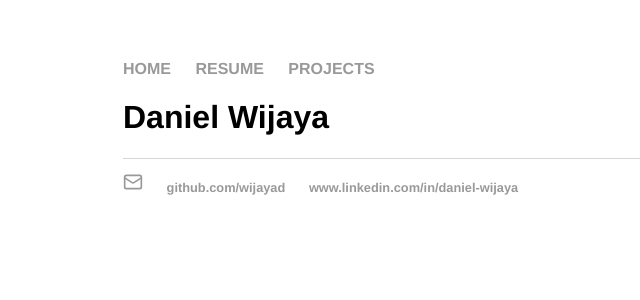
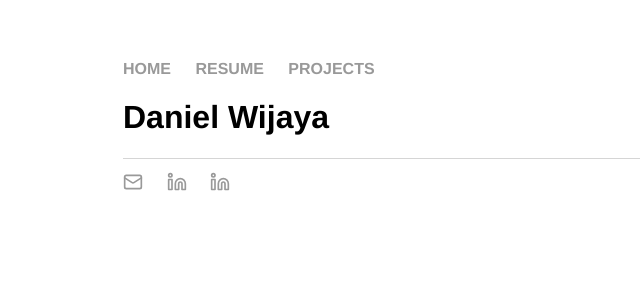
Before and after one commit to wijayad/wijayad.github.io, a Jekyll site: the page built from index.html, in a window 1280 px wide. Shown: the top 300 px of the page, without its empty margins (69-709 px from the left). Built offline with Jekyll 4.4.1, drawn with Linux system fonts in a browser that asks for light colours.

Commit message:
Update default.html

```diff
--- a/_layouts/default.html
+++ b/_layouts/default.html
@@ -29,8 +29,20 @@
 					<path d="m22 7-8.97 5.7a1.94 1.94 0 0 1-2.06 0L2 7"></path>
 					</svg>
 				</a></li>
-			<li><a href="https://github.com/wijayad">github.com/wijayad</a></li>
-				<li><a href="www.linkedin.com/in/daniel-wijaya">www.linkedin.com/in/daniel-wijaya</a></li>
+				<li><a href="https://github.com/wijayad" target="_blank">
+					<svg xmlns="http://www.w3.org/2000/svg" width="20" height="20" viewBox="0 0 24 24" fill="none" stroke="currentColor" stroke-width="2" stroke-linecap="round" stroke-linejoin="round">
+	                    <path d="M16 8a6 6 0 0 1 6 6v7h-4v-7a2 2 0 0 0-2-2 2 2 0 0 0-2 2v7h-4v-7a6 6 0 0 1 6-6z"/>
+	                    <rect width="4" height="12" x="2" y="9"/>
+	                    <circle cx="4" cy="4" r="2"/>
+	                </svg>
+				</a></li>
+				<li><a href="www.linkedin.com/in/daniel-wijaya" target="_blank">
+					<svg xmlns="http://www.w3.org/2000/svg" width="20" height="20" viewBox="0 0 24 24" fill="none" stroke="currentColor" stroke-width="2" stroke-linecap="round" stroke-linejoin="round">
+	                    <path d="M16 8a6 6 0 0 1 6 6v7h-4v-7a2 2 0 0 0-2-2 2 2 0 0 0-2 2v7h-4v-7a6 6 0 0 1 6-6z"/>
+	                    <rect width="4" height="12" x="2" y="9"/>
+	                    <circle cx="4" cy="4" r="2"/>
+	                </svg>
+				</a></li>
 			</ul>
 		</footer>
 	</body>
```
